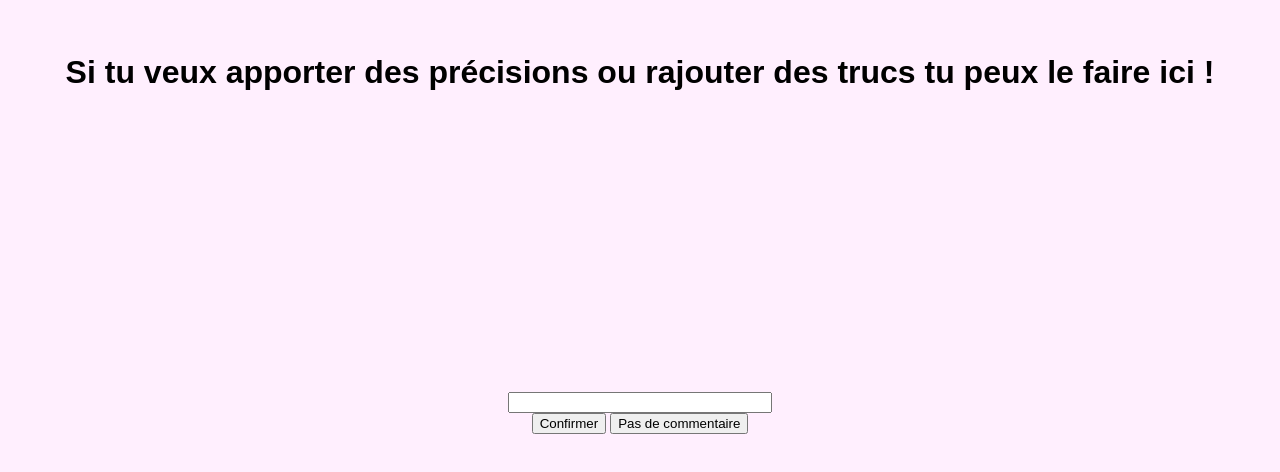
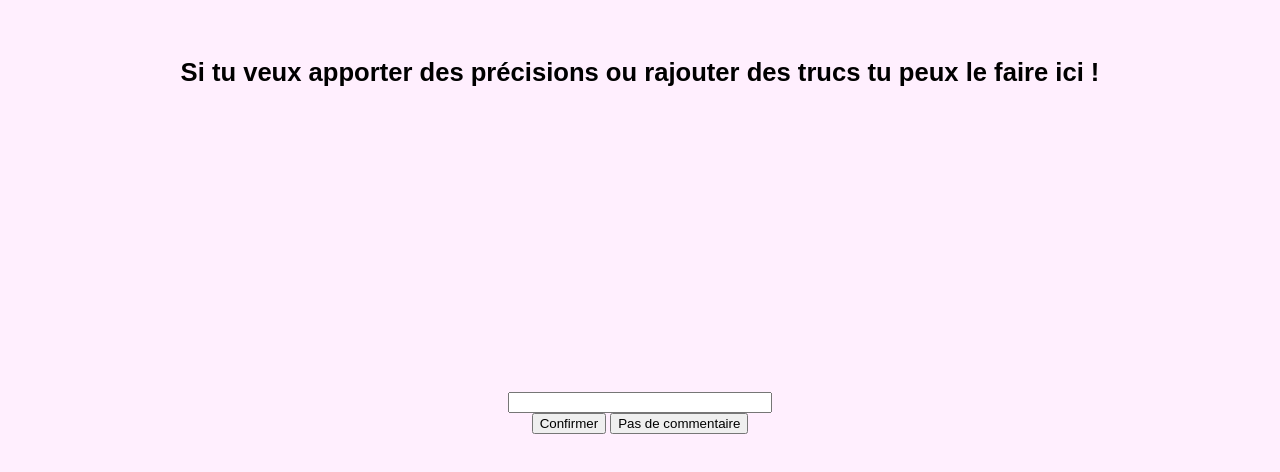
Before and after one commit to TotodileWasHere/PourMae, a plain HTML site: page com.html in a window 1280 px wide. Shown: the part 248-720 px from the top of the page. Drawn offline with nearby package versions, Linux system fonts and the light colour scheme.

Commit message:
Update style.css

```diff
--- a/style.css
+++ b/style.css
@@ -17,7 +17,7 @@
 
     #wow, p{
     font-family: "Outfit", sans-serif;
-    font-size: clamp(1.5rem, 3vw, 2rem);
+    font-size: clamp(1.2rem, 2.5vw, 1.6rem);
     font-weight: 600;
     color: black;
     }
```
